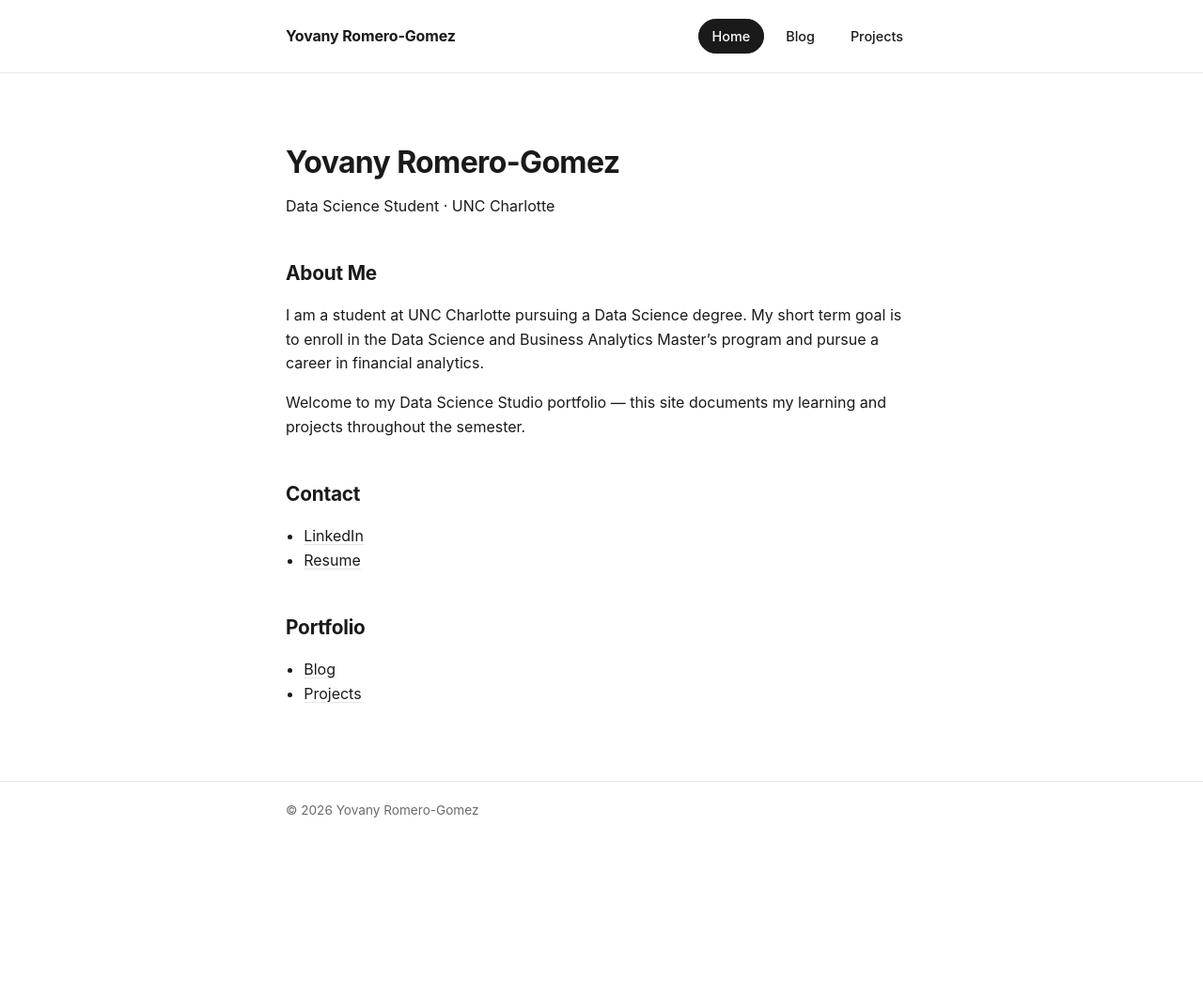
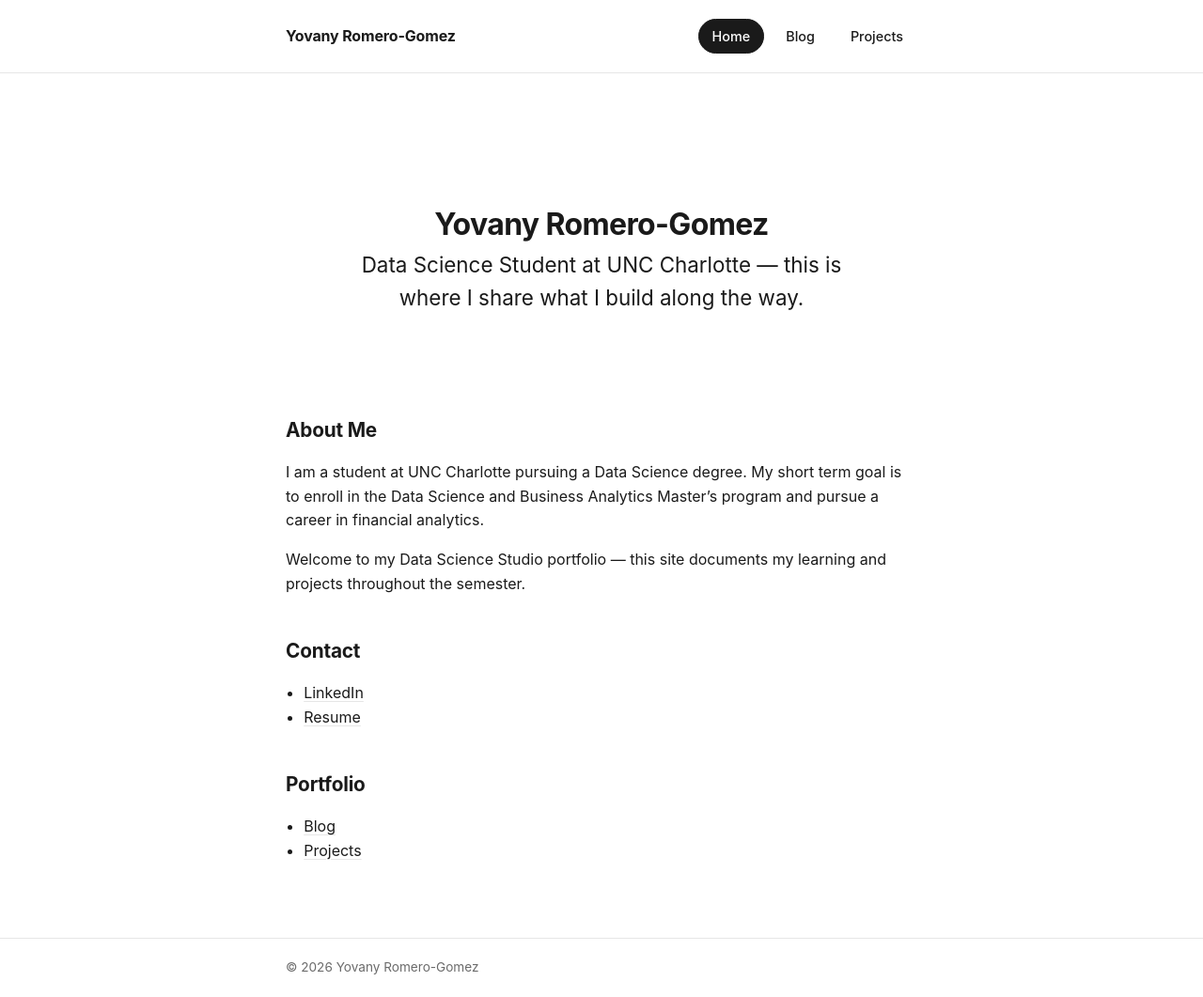
Before and after one commit to yromerog/data-structures-portfolio, a Jekyll site: the page built from index.md, in a window 1280 px wide. Shown: the whole page at 94% size. Built offline with Jekyll 4.4.1, drawn with Linux system fonts in a browser that asks for light colours; before the commit the page ends 900 px from its top, so only the background shows below that.

Commit message:
Add Apple-style hero and scroll-reveal to homepage
Give the homepage a large centered hero (name + tagline) with generous
whitespace, and fade/slide content sections into view on scroll via a
dependency-free IntersectionObserver, extended to blog/projects/post
pages too. Respects prefers-reduced-motion and degrades gracefully
without JS. Stays monochrome and keeps the system font stack.

```diff
--- a/assets/css/main.css
+++ b/assets/css/main.css
@@ -38,6 +38,27 @@ body {
   max-width: var(--max-width);
   margin: 0 auto;
   padding: 0 24px;
+}
+
+/* Hero (index.md only) */
+
+.hero {
+  padding: 6rem 0 4rem;
+  text-align: center;
+}
+
+.hero h1 {
+  font-size: clamp(2.5rem, 6vw, 4.5rem);
+  font-weight: 700;
+  letter-spacing: -0.03em;
+  line-height: 1.05;
+  margin: 0 0 1rem;
+}
+
+.hero .tagline {
+  font-size: clamp(1.1rem, 2.2vw, 1.4rem);
+  max-width: 32rem;
+  margin: 0 auto;
 }
 
 /* Header / Nav */
@@ -166,9 +187,41 @@ body {
   margin: 0;
 }
 
+/* Scroll reveal */
+
+.reveal {
+  opacity: 0;
+  transform: translateY(24px);
+  transition: opacity 0.6s ease, transform 0.6s ease;
+}
+
+.reveal.is-visible {
+  opacity: 1;
+  transform: none;
+}
+
+@media (prefers-reduced-motion: reduce) {
+  .reveal {
+    opacity: 1;
+    transform: none;
+    transition: none;
+  }
+}
+
+@media (scripting: none) {
+  .reveal {
+    opacity: 1;
+    transform: none;
+  }
+}
+
 @media (max-width: 480px) {
   .site-header .wrap {
     flex-direction: column;
     align-items: flex-start;
   }
+
+  .hero {
+    padding: 3.5rem 0 2.5rem;
+  }
 }
--- a/assets/js/main.js
+++ b/assets/js/main.js
@@ -30,3 +30,38 @@ document.addEventListener("DOMContentLoaded", function () {
     });
   });
 });
+
+document.addEventListener("DOMContentLoaded", function () {
+  var revealEls = document.querySelectorAll(".reveal");
+  if (!revealEls.length) return;
+
+  var prefersReducedMotion = window.matchMedia("(prefers-reduced-motion: reduce)").matches;
+  if (prefersReducedMotion || typeof IntersectionObserver === "undefined") {
+    revealEls.forEach(function (el) {
+      el.classList.add("is-visible");
+    });
+    return;
+  }
+
+  try {
+    var observer = new IntersectionObserver(
+      function (entries, obs) {
+        entries.forEach(function (entry) {
+          if (entry.isIntersecting) {
+            entry.target.classList.add("is-visible");
+            obs.unobserve(entry.target);
+          }
+        });
+      },
+      { threshold: 0.15, rootMargin: "0px 0px -10% 0px" }
+    );
+
+    revealEls.forEach(function (el) {
+      observer.observe(el);
+    });
+  } catch (e) {
+    revealEls.forEach(function (el) {
+      el.classList.add("is-visible");
+    });
+  }
+});
--- a/index.md
+++ b/index.md
@@ -3,8 +3,15 @@ layout: default
 title: Home
 ---
 
+<section class="hero" markdown="1">
+
 # Yovany Romero-Gomez
-<p class="tagline">Data Science Student · UNC Charlotte</p>
+
+<p class="tagline">Data Science Student at UNC Charlotte — this is where I share what I build along the way.</p>
+
+</section>
+
+<div class="reveal" markdown="1">
 
 ## About Me
 
@@ -12,12 +19,22 @@ I am a student at UNC Charlotte pursuing a Data Science degree. My short term go
 
 Welcome to my Data Science Studio portfolio — this site documents my learning and projects throughout the semester.
 
+</div>
+
+<div class="reveal" markdown="1">
+
 ## Contact
 
 - [LinkedIn](https://www.linkedin.com/in/yovanyromero/)
 - [Resume](resume.pdf)
 
+</div>
+
+<div class="reveal" markdown="1">
+
 ## Portfolio
 
 - [Blog](blog.html)
 - [Projects](projects.html)
+
+</div>
```
Also changed, not shown: blog.md (+5 -1 lines), blog/blog1.md (+4 -0 lines), projects.md (+5 -1 lines).
